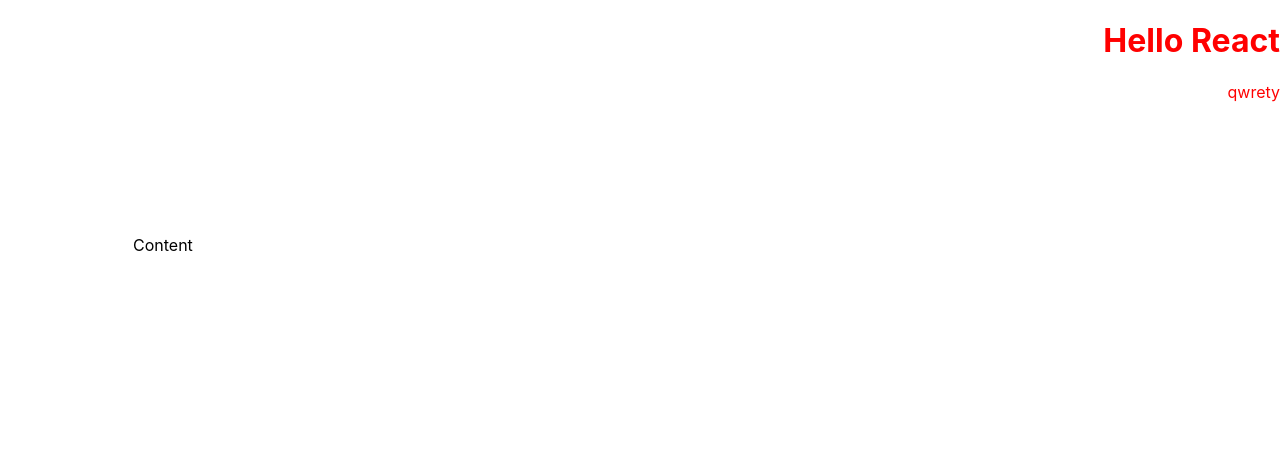
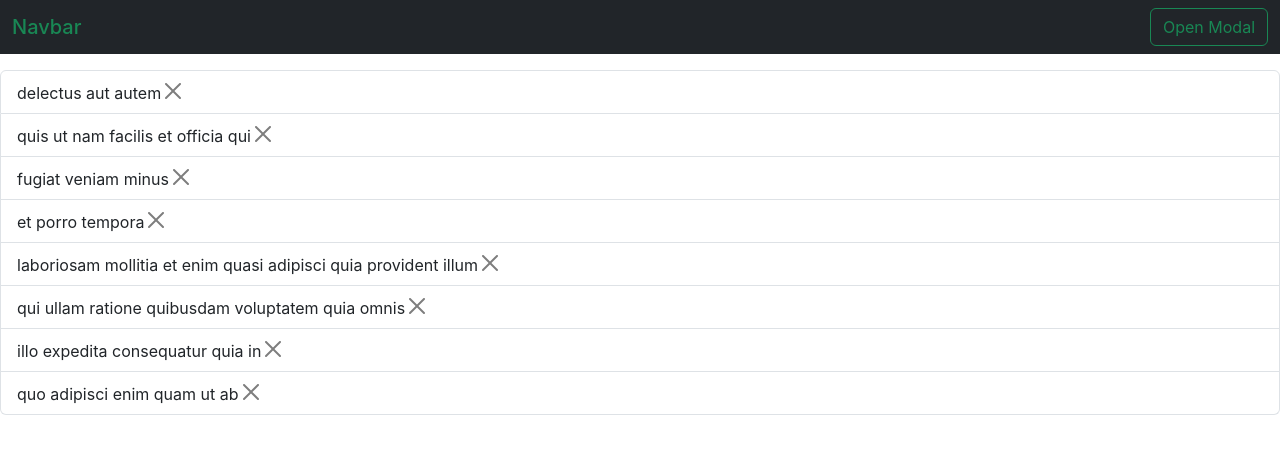
Before and after one commit to AliievLomach-Maxim/fson_86, a React (Create React App) app: page / in a window 1280 px wide. Shown: the top 454 px of the page. Built offline with nearby package versions, Linux system fonts and the light colour scheme.

Commit message:
add less

```diff
--- a/package.json
+++ b/package.json
@@ -6,6 +6,7 @@
     "@testing-library/jest-dom": "^5.17.0",
     "@testing-library/react": "^13.4.0",
     "@testing-library/user-event": "^13.5.0",
+    "prop-types": "^15.8.1",
     "react": "^18.2.0",
     "react-dom": "^18.2.0",
     "react-scripts": "5.0.1",
--- a/public/index.html
+++ b/public/index.html
@@ -9,9 +9,24 @@
 		/>
 
 		<title>FSOn-86</title>
+		<link
+			href="https://cdn.jsdelivr.net/npm/bootstrap@5.3.0-alpha1/dist/css/bootstrap.min.css"
+			rel="stylesheet"
+			integrity="sha384-GLhlTQ8iRABdZLl6O3oVMWSktQOp6b7In1Zl3/Jr59b6EGGoI1aFkw7cmDA6j6gD"
+			crossorigin="anonymous"
+		/>
+		<link
+			rel="stylesheet"
+			href="https://cdn.jsdelivr.net/npm/bootstrap-icons@1.10.3/font/bootstrap-icons.css"
+		/>
 	</head>
 	<body>
 		<noscript>You need to enable JavaScript to run this app.</noscript>
 		<div id="root"></div>
+		<script
+			src="https://cdn.jsdelivr.net/npm/bootstrap@5.3.0-alpha1/dist/js/bootstrap.bundle.min.js"
+			integrity="sha384-w76AqPfDkMBDXo30jS1Sgez6pr3x5MlQ1ZAGC+nuZB+EYdgRZgiwxhTBTkF7CXvN"
+			crossorigin="anonymous"
+		></script>
 	</body>
 </html>
--- a/src/App.jsx
+++ b/src/App.jsx
@@ -1,13 +1,38 @@
-import Content from './components/Content'
-import Header from './components/Header'
+import { Component } from 'react'
+import Counter from './components/Counter/Counter'
+import Header from './components/Header/Header'
+import Modal from './components/Modal/Modal'
+import TodoList from './components/TodoList'
 
-const App = () => {
-	return (
-		<>
-			<Header />
-			<Content />
-		</>
-	)
+class App extends Component {
+	state = { isShowModal: false }
+
+	toggleModal = () => {
+		this.setState((prev) => ({ isShowModal: !prev.isShowModal }))
+	}
+
+	render() {
+		return (
+			<>
+				<Header toggleModal={this.toggleModal} />
+				{/* <Counter /> */}
+				<TodoList />
+				{this.state.isShowModal && (
+					<Modal toggleModal={this.toggleModal}>Text for Modal</Modal>
+				)}
+			</>
+		)
+	}
 }
 
+// const App = () => {
+// 	return (
+// 		<>
+// 			<Header />
+// 			<Counter />
+// 			<Modal>Modal</Modal>
+// 		</>
+// 	)
+// }
+
 export default App
--- /dev/null
+++ b/src/components/Counter/Counter.jsx
@@ -0,0 +1,103 @@
+import { Component } from 'react'
+
+class Counter extends Component {
+	state = {
+		counter: 0,
+		items: [],
+	}
+
+	handleClickIncrement = () =>
+		this.setState((prev) => ({ counter: prev.counter + 1 }))
+	handleClickDecrement = () =>
+		this.setState((prev) => ({ counter: prev.counter - 1 }))
+
+	render() {
+		return (
+			<div className='position-absolute top-50 start-50 translate-middle'>
+				<div
+					className='card bg-dark text-white '
+					style={{ width: '600px' }}
+				>
+					<div className='card-body'>
+						<h5 className='card-title text-center fs-1'>Counter</h5>
+						<p
+							className='card-text  text-center'
+							style={{ fontSize: '80px' }}
+						>
+							{this.state.counter}
+						</p>
+						<div className='d-flex justify-content-center px-5'>
+							<button
+								onClick={this.handleClickIncrement}
+								className='btn btn-outline-success me-5'
+							>
+								<i className='bi bi-plus-circle fs-1'></i>
+							</button>
+							<button
+								onClick={this.handleClickDecrement}
+								className='btn  btn-outline-danger ms-5'
+							>
+								<i className='bi bi-dash-circle fs-1'></i>
+							</button>
+						</div>
+					</div>
+				</div>
+			</div>
+		)
+	}
+}
+// const Counter = () => {
+// 	let counter = 0
+// 	const handleClick = () => {
+// 		counter++
+// 		console.log(counter)
+// 	}
+// 	return (
+// 		<div className='position-absolute top-50 start-50 translate-middle'>
+// 			<div
+// 				className='card bg-dark text-white '
+// 				style={{ width: '600px' }}
+// 			>
+// 				<div className='card-body'>
+// 					<h5 className='card-title text-center fs-1'>Counter</h5>
+// 					<p
+// 						className='card-text  text-center'
+// 						style={{ fontSize: '80px' }}
+// 					>
+// 						{counter}
+// 					</p>
+// 					<div className='d-flex justify-content-center px-5'>
+// 						<button
+// 							onClick={handleClick}
+// 							className='btn btn-outline-success me-5'
+// 						>
+// 							<i className='bi bi-plus-circle fs-1'></i>
+// 						</button>
+// 						<button className='btn  btn-outline-danger ms-5'>
+// 							<i className='bi bi-dash-circle fs-1'></i>
+// 						</button>
+// 					</div>
+// 				</div>
+// 			</div>
+// 		</div>
+// 	)
+// }
+export default Counter
+
+// const user = {
+// 	name: 'Alex',
+// 	age: 30,
+// }
+
+// user.name = 'Bob'
+
+// handleClick = () => {
+// 	// this.setState({
+// 	// 	counter: 10,
+// 	// })
+// 	// counter = counter + 1
+// 	this.setState((prev) => ({ counter: prev.counter + 1 }))
+// 	// this.setState((prev) => {
+// 	// 	return { counter: prev.counter + 1 }
+// 	// })
+// }
--- /dev/null
+++ b/src/components/Header/Header.jsx
@@ -0,0 +1,19 @@
+const Header = ({ toggleModal }) => {
+	return (
+		<nav className='navbar bg-dark mb-3'>
+			<div className='container-fluid'>
+				<span className='navbar-brand mb-0 h1 text-success'>
+					Navbar
+				</span>
+				<button
+					onClick={toggleModal}
+					className='btn btn-outline-success'
+				>
+					Open Modal
+				</button>
+			</div>
+		</nav>
+	)
+}
+
+export default Header
--- a/src/components/Header/Header.styled.js
+++ /dev/null
@@ -1,33 +0,0 @@
-import { styled } from 'styled-components'
-
-export const TypographyHeader = styled('h1')(({ isOnline }) => {
-	return {
-		color: isOnline ? 'black' : 'red',
-		textAlign: isOnline ? 'center' : 'right',
-		// '& .class':{
-		//     '&&&'
-		// }
-	}
-})
-
-// export const NewTypographyHeader = styled(TypographyHeader)({
-
-// })
-
-export const TypographyText = styled('p')(({ isOnline }) => {
-	return {
-		color: isOnline ? 'black' : 'red',
-		textAlign: isOnline ? 'center' : 'right',
-	}
-})
-
-// const TypographyHeader = styled.h1`
-// 	/* color: #00fbff; */
-// 	margin: 0;
-// 	color: ${({ isOnline }) => (isOnline ? '#00fbff' : 'black')};
-// `
-// const color = '#000'
-// const TypographyHeader = styled('h1')({
-// 	boxShadow: ({ isOnline }) =>
-// 		`0 0 12px 12px ${isOnline ? color : '#00fbff'}`,
-// })
--- a/src/components/Header/index.jsx
+++ /dev/null
@@ -1,15 +0,0 @@
-import { TypographyHeader, TypographyText } from './Header.styled'
-
-const Header = () => {
-	const isOnline = false
-	return (
-		<div>
-			<TypographyHeader $isOnline={isOnline}>
-				Hello React
-			</TypographyHeader>
-			<TypographyText>qwrety</TypographyText>
-		</div>
-	)
-}
-
-export default Header
--- /dev/null
+++ b/src/components/Modal/Modal.jsx
@@ -0,0 +1,26 @@
+const Modal = ({ children, toggleModal }) => {
+	return (
+		<div
+			className='modal fade show'
+			style={{ display: 'block', backdropFilter: 'blur(5px)' }}
+			onClick={toggleModal}
+		>
+			<div className='modal-dialog'>
+				<div className='modal-content'>
+					<div className='modal-header'>
+						<h5 className='modal-title'> Modal</h5>
+						<button
+							type='button'
+							className='btn-close'
+							aria-label='Close'
+							onClick={toggleModal}
+						></button>
+					</div>
+					<div className='modal-body'>{children}</div>
+				</div>
+			</div>
+		</div>
+	)
+}
+
+export default Modal
--- /dev/null
+++ b/src/components/Todo/index.jsx
@@ -0,0 +1,15 @@
+const Todo = ({ todo, handleDelete }) => {
+	return (
+		<li className='list-group-item'>
+			{todo.title}
+			<button
+				type='button'
+				className='btn-close'
+				aria-label='Close'
+				onClick={() => handleDelete(todo.id)}
+			></button>
+		</li>
+	)
+}
+
+export default Todo
--- /dev/null
+++ b/src/components/TodoList/index.jsx
@@ -0,0 +1,27 @@
+import { Component } from 'react'
+import todo from '../../data.json'
+import Todo from '../Todo'
+
+class TodoList extends Component {
+	state = { todo }
+	handleDelete = (id) => {
+		this.setState((prev) => ({
+			todo: prev.todo.filter((el) => el.id !== id),
+		}))
+	}
+	render() {
+		return (
+			<ul className='list-group'>
+				{this.state.todo.map((el) => (
+					<Todo
+						todo={el}
+						key={el.id}
+						handleDelete={this.handleDelete}
+					/>
+				))}
+			</ul>
+		)
+	}
+}
+
+export default TodoList
--- /dev/null
+++ b/src/data.json
@@ -0,0 +1,50 @@
+[
+	{
+		"userId": 1,
+		"id": 1,
+		"title": "delectus aut autem",
+		"completed": false
+	},
+	{
+		"userId": 1,
+		"id": 2,
+		"title": "quis ut nam facilis et officia qui",
+		"completed": false
+	},
+	{
+		"userId": 1,
+		"id": 3,
+		"title": "fugiat veniam minus",
+		"completed": false
+	},
+	{
+		"userId": 1,
+		"id": 4,
+		"title": "et porro tempora",
+		"completed": true
+	},
+	{
+		"userId": 1,
+		"id": 5,
+		"title": "laboriosam mollitia et enim quasi adipisci quia provident illum",
+		"completed": false
+	},
+	{
+		"userId": 1,
+		"id": 6,
+		"title": "qui ullam ratione quibusdam voluptatem quia omnis",
+		"completed": false
+	},
+	{
+		"userId": 1,
+		"id": 7,
+		"title": "illo expedita consequatur quia in",
+		"completed": false
+	},
+	{
+		"userId": 1,
+		"id": 8,
+		"title": "quo adipisci enim quam ut ab",
+		"completed": true
+	}
+]
```
Also changed, not shown: 2 other files (tests, documents, lock files or other folders).
